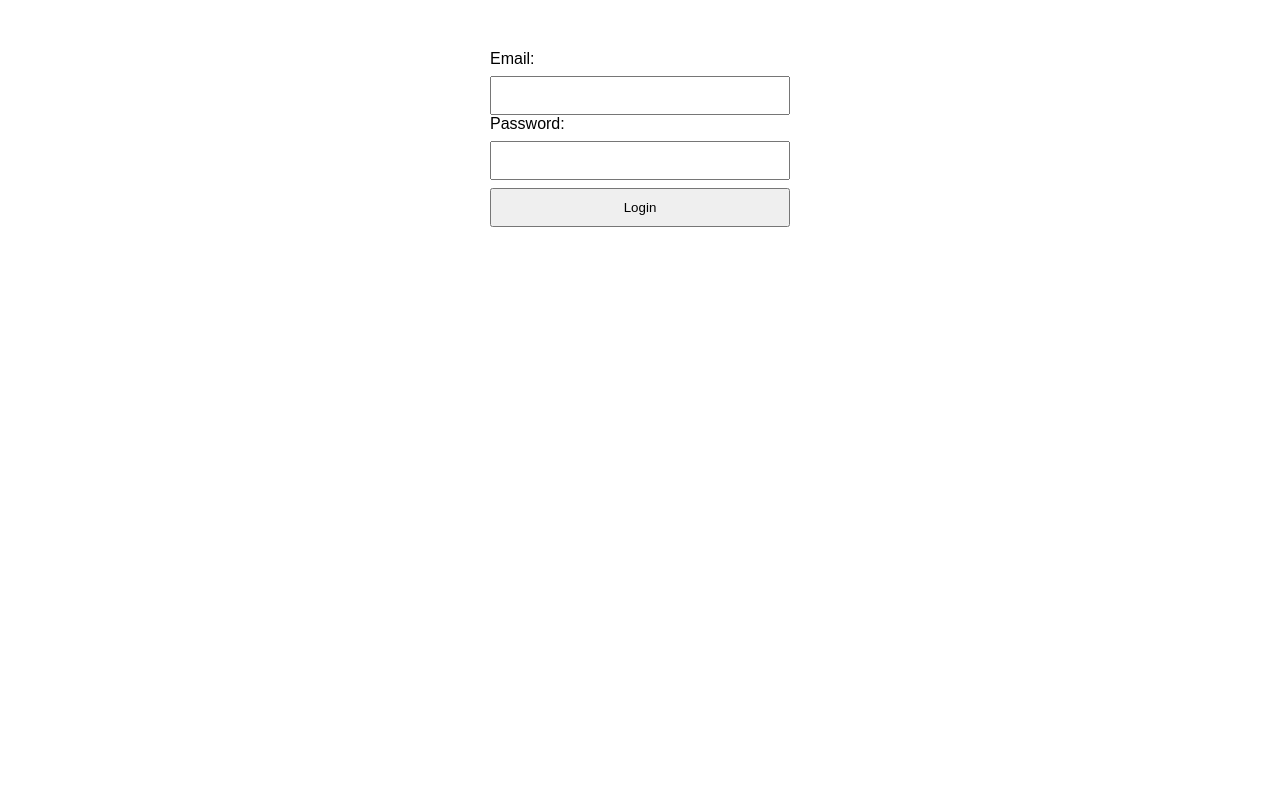
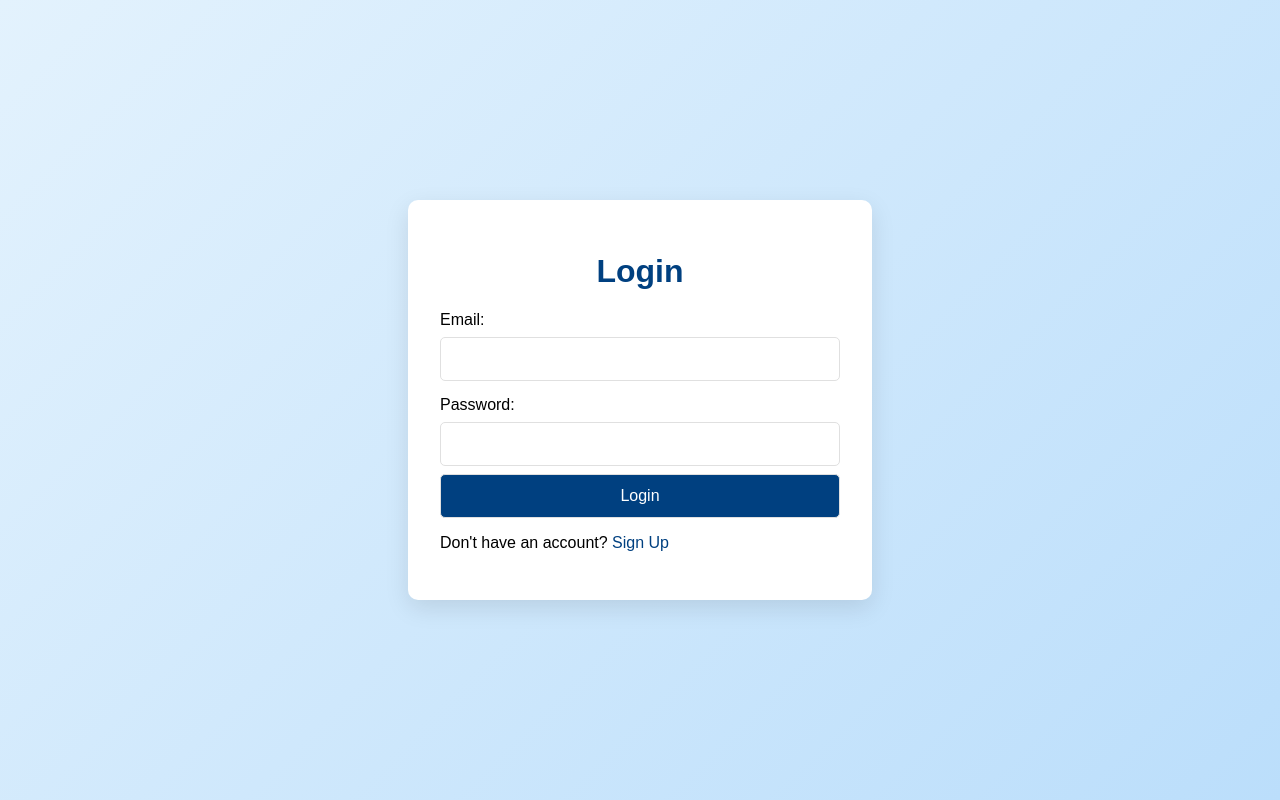
Before and after one commit to Freypa24/Flask-web-app-demo, a Flask app: page /auth/in in a window 1280 px wide. Run offline with Flask 3, Linux system fonts and the light colour scheme; parts of the project's set-up code (start-up, migrations or seed data) failed here and were passed over.

Commit message:
Added updated changes and new files

```diff
--- a/app/__init__.py
+++ b/app/__init__.py
@@ -1,3 +1,4 @@
+import os
 from os import environ
 
 from flask import Flask
@@ -12,12 +13,15 @@ def create_app(config_class=None):
     app = Flask(__name__)
 
     if config_class is None:
-        config_class = environ.get('CONFIG_ENV', 'development').lower()
+        config_class = os.getenv('CONFIG_ENV').lower()
+        print(config_class)
 
     match config_class:
         case "development":
             app.config.from_object(DevConfig)
+            app.config["SESSION_COOKIE_NAME"] = os.getenv("SESSION_COOKIE_NAME", "web_app_session")
             db.init_app(app)
+            print(app.config.get("SESSION_COOKIE_NAME"))
         case "testing":
             app.config.from_object(TestConfig)
             db.init_app(app)
--- a/app/extensions/crud_base.py
+++ b/app/extensions/crud_base.py
@@ -10,6 +10,12 @@ class CRUDMixin:
     def get_one(cls, db: Session, id: Any) -> Optional[Any]:
         result = db.execute(select(cls.model).where(cls.model.user_id == id))
         return result.scalar_one_or_none()
+
+    @classmethod
+    def get_by_email(cls, db: Session, email: str) -> Optional[Any]:
+        stmt = select(cls.model).where(cls.model.email == email)
+        result = db.execute(stmt).scalar_one_or_none()
+        return result
 
     @classmethod
     def get_fields(cls, db: Session, id: Any, *fields: str) -> List[Any]:
--- a/app/models.py
+++ b/app/models.py
@@ -24,6 +24,6 @@ def auth_required(f):
     @wraps(f)
     def decorator(*args, **kwargs):
         if 'user_id' not in session:
-            return redirect(url_for('auth.login'))
+            return redirect(url_for('auth.signin_page'))
         return f(*args, **kwargs)
     return decorator
--- a/app/routes.py
+++ b/app/routes.py
@@ -1,9 +1,10 @@
 import datetime
 
-from flask import Blueprint, render_template, make_response, request, redirect, jsonify, flash, url_for
+from flask import Blueprint, render_template, make_response, request, redirect, jsonify, flash, url_for, session
 from app.database import db
 from app.extensions.user_crud import UserCRUD
-from app.models import User, auth_required
+from app.extensions.class_form import SignupForm
+from app.models import auth_required
 
 from werkzeug.security import generate_password_hash, check_password_hash
 
@@ -37,39 +38,96 @@ auth_bp = Blueprint('auth', __name__, url_prefix="/auth")
 
 @auth_bp.route('/up', methods=["GET"])
 def signup_page():
+    if 'user_id' in session:
+        return redirect(url_for("auth.user_dashboard_page"))
     return render_template("signup.html")
 
 
 @auth_bp.route('/in', methods=["GET"])
 def signin_page():
+    if 'user_id' in session:
+        return redirect(url_for("auth.user_dashboard_page"))
     return render_template("signin.html")
+
+
+@auth_bp.route('/signout', methods=["POST"])
+@auth_required
+def logout():
+    if session['user_id']:
+        session.pop('user_id', None)
+        session.pop('loggedIn', None)
+        return redirect(url_for("page.index_page"))
 
 
 @auth_bp.route('/signin', methods=["GET", "POST"])
 def login():
-    '''
-    To be worked on for login logic
-    :return:
-    '''
-    return render_template("signin.html")
+    if 'user_id' in session:
+        return redirect(url_for("auth.user_dashboard_page"))
+    if request.method == "POST":
+        email = request.form.get("email")
+        password = request.form.get("password")
+        existing_user = None
+        error = None
+
+        if not email:
+            error = "Username field is empty"
+        elif not password:
+            error = "Password field is empty"
+        else:
+            try:
+                existing_user = UserCRUD.get_by_email(db.session, email)
+                if existing_user is None:
+                    error = "This account does not exist, kindly signup in"
+            except Exception as e:
+                print(f"An error occurred during query for the email at login: {e}")
+                error = "Internal error during login"
+
+        if error is None:
+            try:
+                is_valid = check_password_hash(existing_user.password, password)
+                if is_valid:
+                    session['user_id'] = existing_user.user_id
+                    session['loggedIn'] = True
+                    return redirect(url_for("auth.user_dashboard_page"))
+                else:
+                    error = "Incorrect password"
+            except Exception as e:
+                print(f"Error trying to login account: {e}")
+                error = "Internal error during login"
+
+        flash(error)
+
+        return render_template("signin.html")
 
 
 @auth_bp.route('/signup', methods=["GET", "POST"])
 def register():
+    if 'user_id' in session:
+        return redirect(url_for("auth.user_dashboard_page"))
+
     if request.method == "POST":
         full_name = request.form.get("full_name")
         email = request.form.get("email")
         password = request.form.get("password")
+        confirm_pass = request.form.get("confirm_pass")
         error = None
 
         if not email:
-            error = "Username field is required"
+            error = "Email field is required"
         elif not password:
             error = "Password field is required"
+        elif not confirm_pass:
+            error = "Confirm your password is required"
+        elif password != confirm_pass:
+            error = "Passwords do not match"
         else:
-            existing_users = User.query.filter(User.email == email).first()
-            if existing_users:
-                error = "User already exists"
+            try:
+                existing_users = UserCRUD.get_by_email(db.session, email)
+                if existing_users:
+                    error = "User already exists"
+            except Exception as e:
+                print(f"error occurred during query for signup: {e}")
+                error = "Internal error during login"
 
         if error is None:
             try:
@@ -79,9 +137,10 @@ def register():
                                             "email": email,
                                             "password": hashed_pass,
                                             "date_of_creation": datetime.date.today()})
-                return redirect(url_for("auth.signin")), 200
+                return redirect(url_for("auth.signin_page"))
             except Exception as e:
-                return render_template("signup.html", error=str(e))
+                db.session.rollback()
+                error = f"An error occurred during user creation: {str(e)}"
 
         flash(error)
 
@@ -99,4 +158,6 @@ template_bp = Blueprint('page', __name__, url_prefix="/")
 
 @template_bp.route("/", methods=["GET"])
 def index_page():
+    if 'user_id' in session:
+        return redirect(url_for("auth.user_dashboard_page"))
     return render_template('index.html')
--- a/app/templates/signin.html
+++ b/app/templates/signin.html
@@ -4,21 +4,71 @@
     <meta charset="UTF-8">
     <title>Login</title>
     <style>
+        html, body {
+            height: 100%;
+            margin: 0;
+            padding: 0;
+            overflow: hidden;
+        }
         body {
+            background: linear-gradient(135deg, #e3f2fd, #bbdefb);
+            display: flex;
+            justify-content: center;
+            align-items: center;
             font-family: Arial, sans-serif;
-            margin: 50px;
         }
         .login-container {
-            max-width: 300px;
-            margin: auto;
+            background: white;
+            padding: 2rem;
+            border-radius: 10px;
+            box-shadow: 0 8px 24px rgba(0, 0, 0, 0.1);
+            width: 100%;
+            max-width: 400px;
+        }
+        .form-group {
+            margin-top: 15px;
+        }
+        label {
+            display: block;
+            margin-top: 15px;
         }
         input[type="email"],
         input[type="password"],
         button {
             width: 100%;
-            padding: 10px;
+            padding: 12px;
             margin-top: 8px;
+            transition: border-color 0.3s ease;
+            border: 1px solid #e0e0e0;
+            border-radius: 5px;
+            font-size: 16px;
             box-sizing: border-box;
+        }
+        button {
+            background-color: #004080;
+            color: white;
+        }
+        h1 {
+            color: #004080;
+            text-align: center;
+        }
+        .notification-is-danger {
+            background-color: #ffebee;
+            color: #c62828;
+            border: 1px solid #ef9a9a;
+            padding: 10px 15px;
+            border-radius: 5px;
+            margin-bottom: 20px;
+            font-size: 14px;
+            text-align: center;
+        }
+        a {
+            color: #004080;
+            text-decoration: none;
+        }
+
+        a:hover {
+            text-decoration: underline;
         }
     </style>
 </head>
@@ -29,7 +79,15 @@
     {% endif %}
 
     <div class="login-container">
-        <form method="POST" action="/login">
+        <h1>Login</h1>
+        {% with messages = get_flashed_messages() %}
+                {% if messages %}
+            <div class="notification-is-danger">
+                {{ messages[0] }}
+            </div>
+                {% endif %}
+                {% endwith %}
+        <form method="POST" action="{{ url_for('auth.login')}}">
             <label for="email">Email:</label>
             <input type="email" name="email" id="email" required>
 
@@ -37,6 +95,7 @@
             <input type="password" name="password" id="password" required>
 
             <button type="submit">Login</button>
+            <p>Don't have an account? <a href="LOGIN_PANEL.html">Sign Up</a></p>
         </form>
     </div>
 </body>
```
Also changed, not shown: app/extensions/class_form.py (added, +13 -0 lines), app/settings.py (+10 -10 lines), app/templates/index.html (+6 -5 lines), app/templates/signup.html (+48 -3 lines), app/templates/user_dashboard.html (+58 -2 lines).
